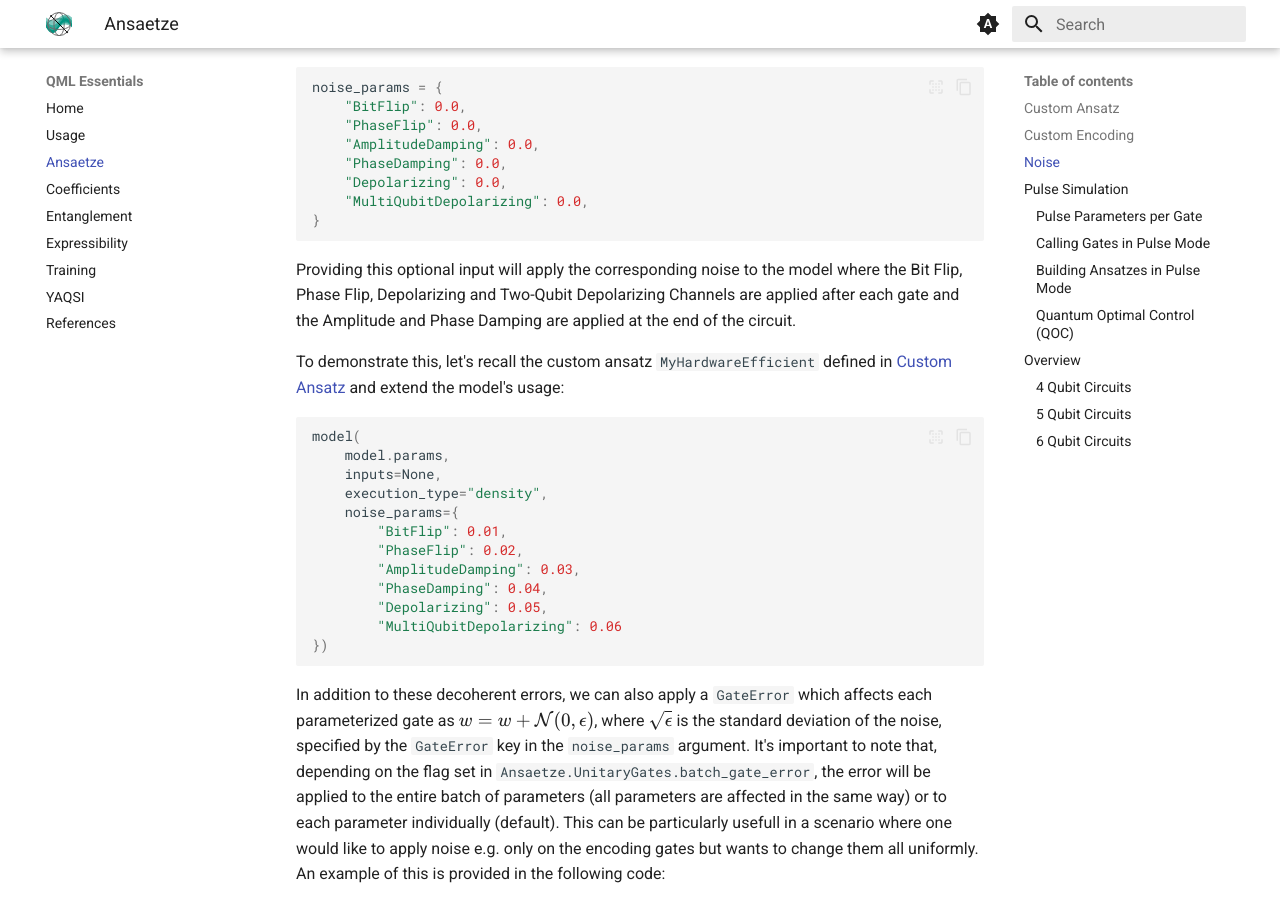
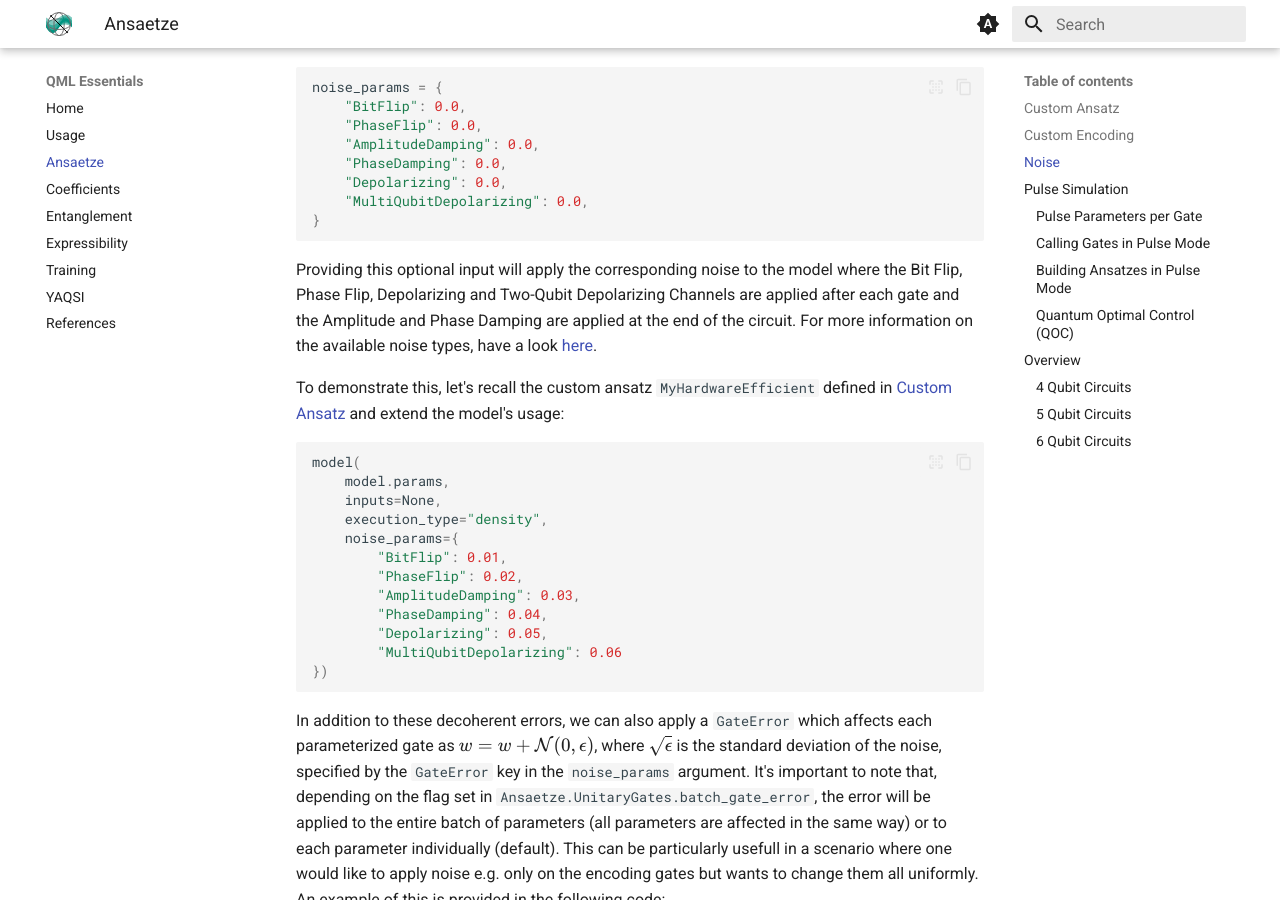
Before and after one commit to cirKITers/qml-essentials, an MkDocs documentation site: the page built from docs/ansaetze.md, in a window 1280 px wide and 900 px high, scrolled down 3080 px. Built offline with MkDocs 1.6.1 and Material for MkDocs 9.7.7, drawn with Linux system fonts in a browser that asks for light colours; emoji names are drawn with the system emoji font.

Commit message:
fix links in docs

````diff
--- a/docs/ansaetze.md
+++ b/docs/ansaetze.md
@@ -102,7 +102,7 @@ class MyHardwareEfficient(Circuit):
                 Gates.CZ(wires=[q, q + 1], **kwargs)
 ```
 
-The `**kwargs` allow both [noise simulation](#noise) and [pulse simulation](#pulse-simulation).
+The `**kwargs` allow both [noise simulation](#noise) and [pulse simulation](#pulse_simulation).
 A custom `Circuit` should define `n_pulse_params_per_layer` if it will use pulse simulation at some point, but may be omitted otherwise.
 
 Check out page [*Usage*](usage.md) on how to proceed from here.
@@ -150,6 +150,7 @@ noise_params = {
 ```
 
 Providing this optional input will apply the corresponding noise to the model where the Bit Flip, Phase Flip, Depolarizing and Two-Qubit Depolarizing Channels are applied after each gate and the Amplitude and Phase Damping are applied at the end of the circuit.
+For more information on the available noise types, have a look [here](usage.md#noise).
 
 To demonstrate this, let's recall the custom ansatz `MyHardwareEfficient` defined in [Custom Ansatz](#custom-ansatz) and extend the model's usage:
 
````
Also changed, not shown: docs/yaqsi.md (+1 -1 lines).
